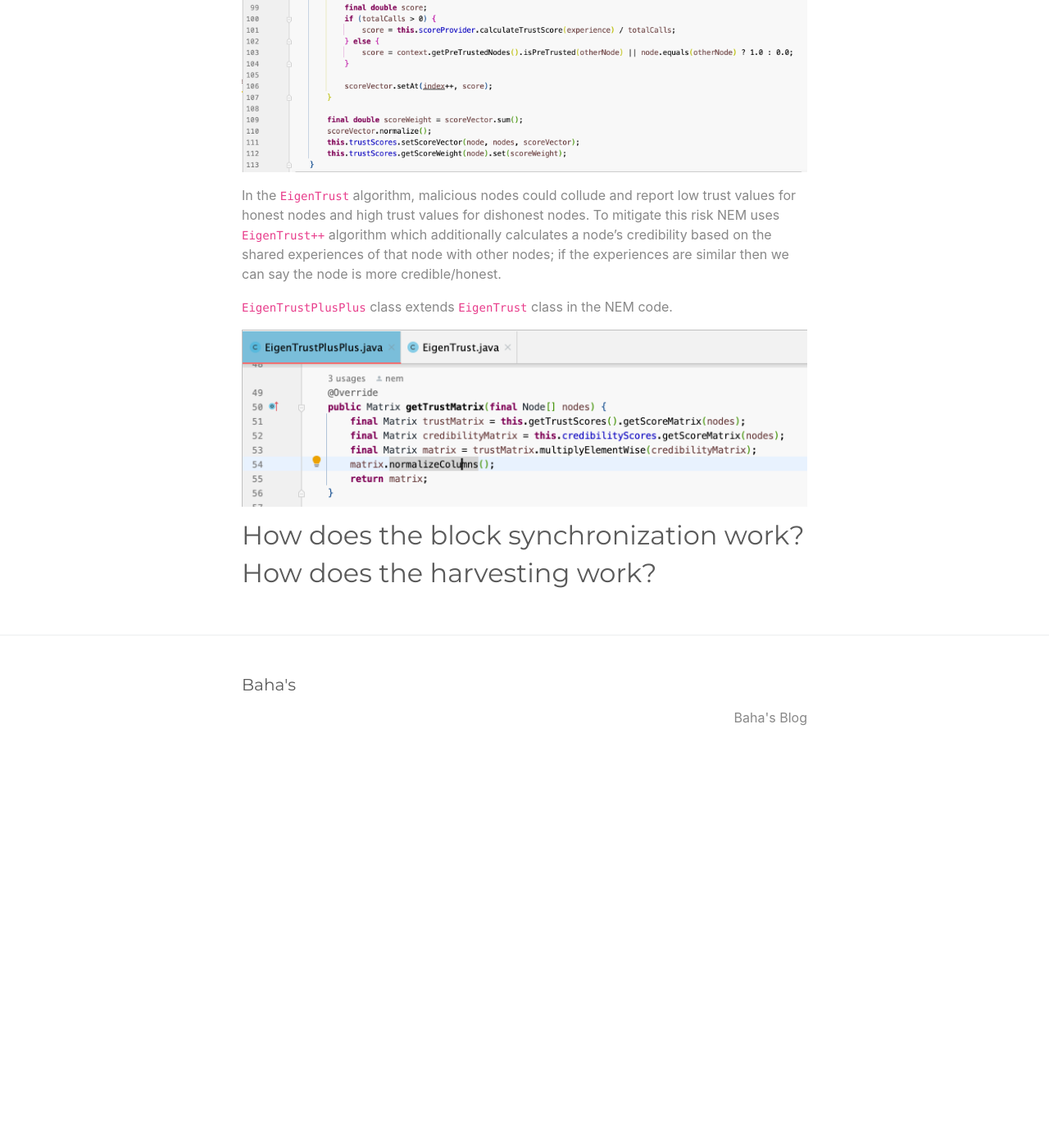
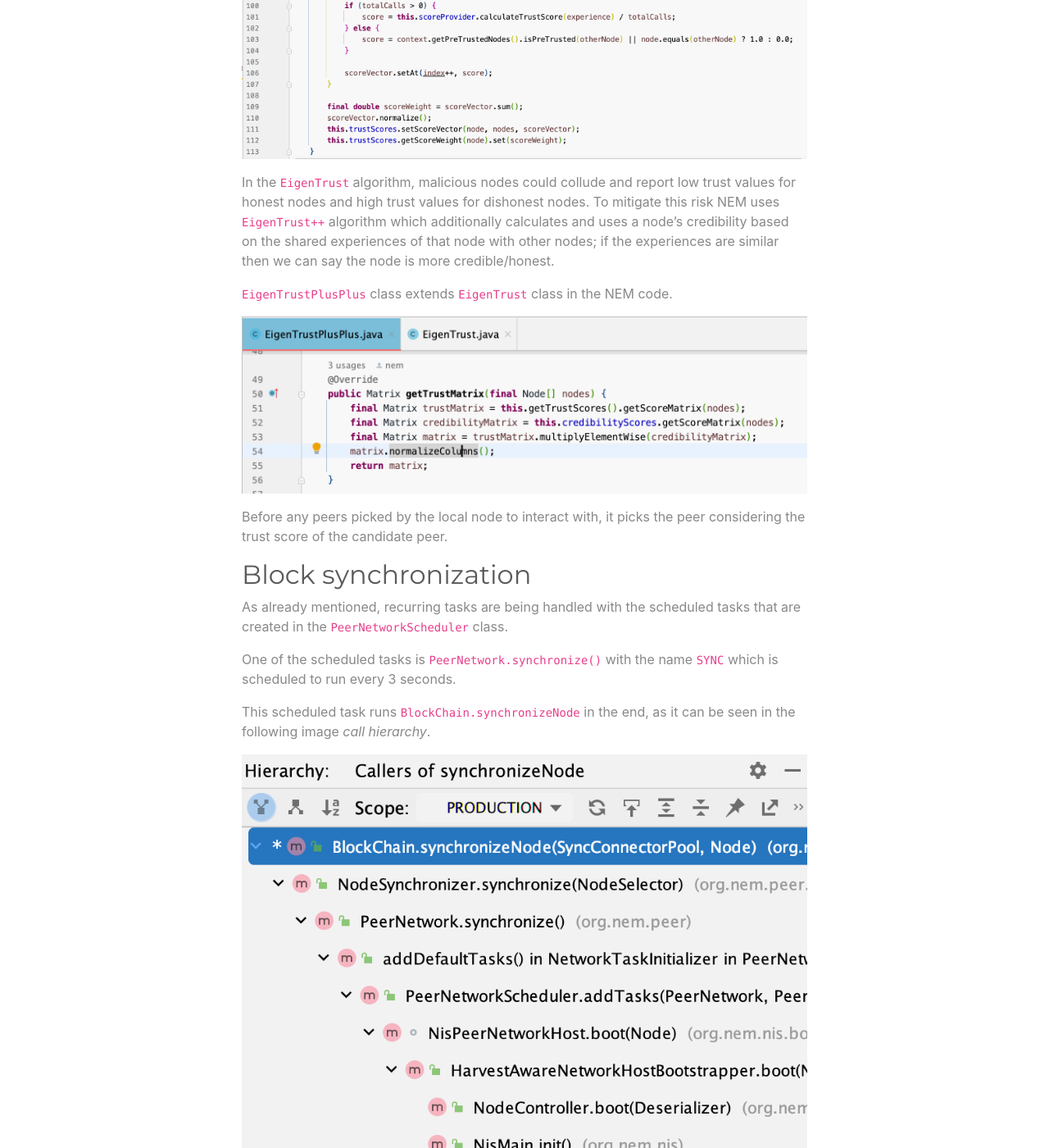
Before and after one commit to yilmazbahadir/yilmazbahadir.github.io, a Jekyll site: the page built from a-technical-zoom-in-to-nem.md, in a window 1280 px wide and 1400 px high, scrolled down 7480 px. Shown: the whole window at 82% size. Built offline with Jekyll 4.4.1, drawn with Linux system fonts in a browser that asks for light colours; our own code applies the rules of GitHub Pages for plain Markdown files; before the commit the page ends 8431 px from its top, so only the background shows below that; some of the changed text lies outside the part shown.

Commit message:
feat: a technical zoom-in to nem part3

```diff
--- a/a-technical-zoom-in-to-nem.md
+++ b/a-technical-zoom-in-to-nem.md
@@ -183,11 +182,11 @@ For P2P endpoints please see `org.nem.core.node.NisPeerId` class and also `org.n
 ![Rest Request Flow](/assets/images/nem-technical-zoom-in-rest-req-flow.png)
 
 ## How does peer to peer communication work?
-When the node boots, while it's booting the peer network, it loads the initial(pre-trusted) peer list from the `peer-config_[mainnet|testnet].json` file.
+When the node boots, during the peer network boot, it loads the initial(pre-trusted) peer list from the `peer-config_[mainnet|testnet].json` file.
 
-During the boot there created a scheduled task(in `PeerNetworkScheduler.addTasks`) to refresh the peer nodes.
+During the boot there is a scheduled task created with the name `REFRESH` (in `PeerNetworkScheduler.addTasks`) to refresh the peer nodes.
 
-`NodeRefresher` refreshes the peer list, by making authenticated calls to `node/info` and `/node/peer-list/active` and stores the info in the local cache on a peer (selected using `PreTrustAwareNodeSelector`).
+`NodeRefresher` (triggered by the scheduled task `REFRESH`) refreshes the peer list, by making authenticated calls to `node/info` and `/node/peer-list/active` and stores the info in the local cache on a peer (selected using `PreTrustAwareNodeSelector`).
 
 Peers call `@P2PApi` annotated API endpoints, mostly authenticated by sending a challenge and verifying the returned signature(whether signed by the expected node).
 
@@ -204,7 +203,7 @@ When this task is triggered, `NodeExperiencesUpdater` makes an authenticated cal
 
 Then this information is used in the trust score calculation.
 
-### Eigentrust Algorithm
+### Eigentrust(++) Algorithm
 EigenTrust++ is a reputation management algorithm that was developed to improve the accuracy and efficiency of reputation systems in peer-to-peer (P2P) networks. It is based on the idea of using the collective behavior of a group of peers to evaluate the trustworthiness of individual peers.
 
 > “Having a reputation system for nodes allows nodes to select their communication partner according to the trust values for other nodes. This should also help balance the load of the network because the selection of the communication partner only depends on a node’s honesty but not its importance.”\
@@ -215,12 +214,43 @@ The EigenTrust++ algorithm uses a combination of local and global reputation inf
 ![EigenTrust](assets/images/nem-technical-zoom-in-eigentrust.png)
 
 In the `EigenTrust` algorithm, malicious nodes could collude and report
-low trust values for honest nodes and high trust values for dishonest nodes. To mitigate this risk NEM uses `EigenTrust++` algorithm which additionally calculates a node's credibility based on the shared experiences of that node with other nodes; if the experiences are similar then we can say the node is more credible/honest.
+low trust values for honest nodes and high trust values for dishonest nodes. To mitigate this risk NEM uses `EigenTrust++` algorithm which additionally calculates and uses a node's credibility based on the shared experiences of that node with other nodes; if the experiences are similar then we can say the node is more credible/honest.
 
 `EigenTrustPlusPlus` class extends `EigenTrust` class in the NEM code.
 
-![EigenTrustPlusPlust](assets/images/nem-technical-zoom-in-eigentrustplusplus.png)
+![EigenTrustPlusPlus](assets/images/nem-technical-zoom-in-eigentrustplusplus.png)
 
-## How does the block synchronization work?
+Before any peers picked by the local node to interact with, it picks the peer considering the trust score of the candidate peer.
 
-## How does the harvesting work?
+## Block synchronization
+As already mentioned, recurring tasks are being handled with the scheduled tasks that are created in the `PeerNetworkScheduler` class.
+
+One of the scheduled tasks is `PeerNetwork.synchronize()` with the name `SYNC` which is scheduled to run every 3 seconds.
+
+This scheduled task runs  `BlockChain.synchronizeNode` in the end, as it can be seen in the following image _call hierarchy_.
+
+![Synchronize Node](assets/images/nem-technical-zoom-sync-node.png)
+
+Block synchronization logic can be seen in the following image.
+![BlockChain synchronize node](assets/images/nem-technical-zoom-blockchain-sync.png)
+
+One thing to note is, during synchronization when `BlockChainConfigurationBuilder.blockChainRewriteLimit`(default 360) is exceeded the synchronization will not be successful(which will require a synch from scratch).
+
+![Block Chain rewrite limit](assets/images/nem-technical-zoom-blockchain-rewirite-limit.png)
+
+## Broadcasting data
+The data(Transaction(s), block(s)) to be broadcast is enqueued to `BroadcastBuffer`.
+The scheduled task with the name `BROADCAST BUFFERED ENTITIES` pushes the buffered entities to the peers _every second_.
+![NodeBroadcaster](assets/images/nem-technical-zoom-in-node-broadcaster.png)
+![Broadcast call hierarchy](assets/images/nem-technical-zoom-in-broadcast-call-hierarchy.png)
+`PushService.pushTransaction()` and `PushService.pushBlock()` methods are being utilized through the process.
+
+## Time synchronization
+NEM blockchain uses a custom time synchronization logic which is triggered by a scheduled task named `TIME SYNCHRONIZATION`. It starts with synchronizing every minute then over time, after getting mature, it starts to sync every 9 hours.
+
+See the below image explaining the time synchronization logic(read more on https://nemproject.github.io/nem-docs/pages/Whitepapers/NEM_techRef.pdf).
+
+![Time Synchronization Logic](assets/images/nem-technical-zoom-time-synch-explained.png)
+
+See `NisTimeSynchronizer` class which does the time sample collection in the code.
+![NisTimeSynchronizer](assets/images/nem-technical-zoom-nis-time-sync-class.png)
```
Also changed, not shown: other parts of a-technical-zoom-in-to-nem.md (+1 -2 lines), assets/images/nem-technical-zoom-blockchain-rewirite-limit.png (added), assets/images/nem-technical-zoom-blockchain-sync.png (added), assets/images/nem-technical-zoom-in-broadcast-call-hierarchy.png (added), assets/images/nem-technical-zoom-in-node-broadcaster.png (added), assets/images/nem-technical-zoom-nis-time-sync-class.png (added), assets/images/nem-technical-zoom-sync-node.png (added), assets/images/nem-technical-zoom-time-synch-explained.png (added).
